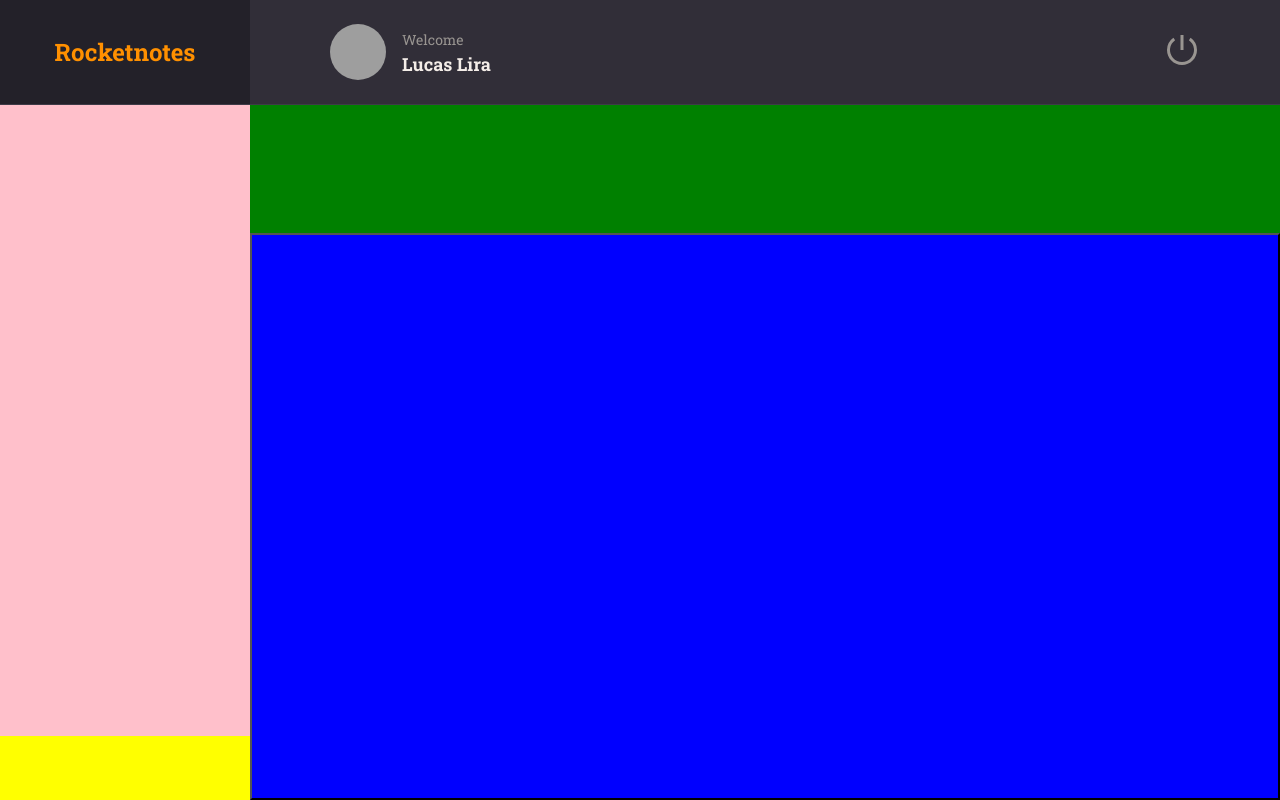
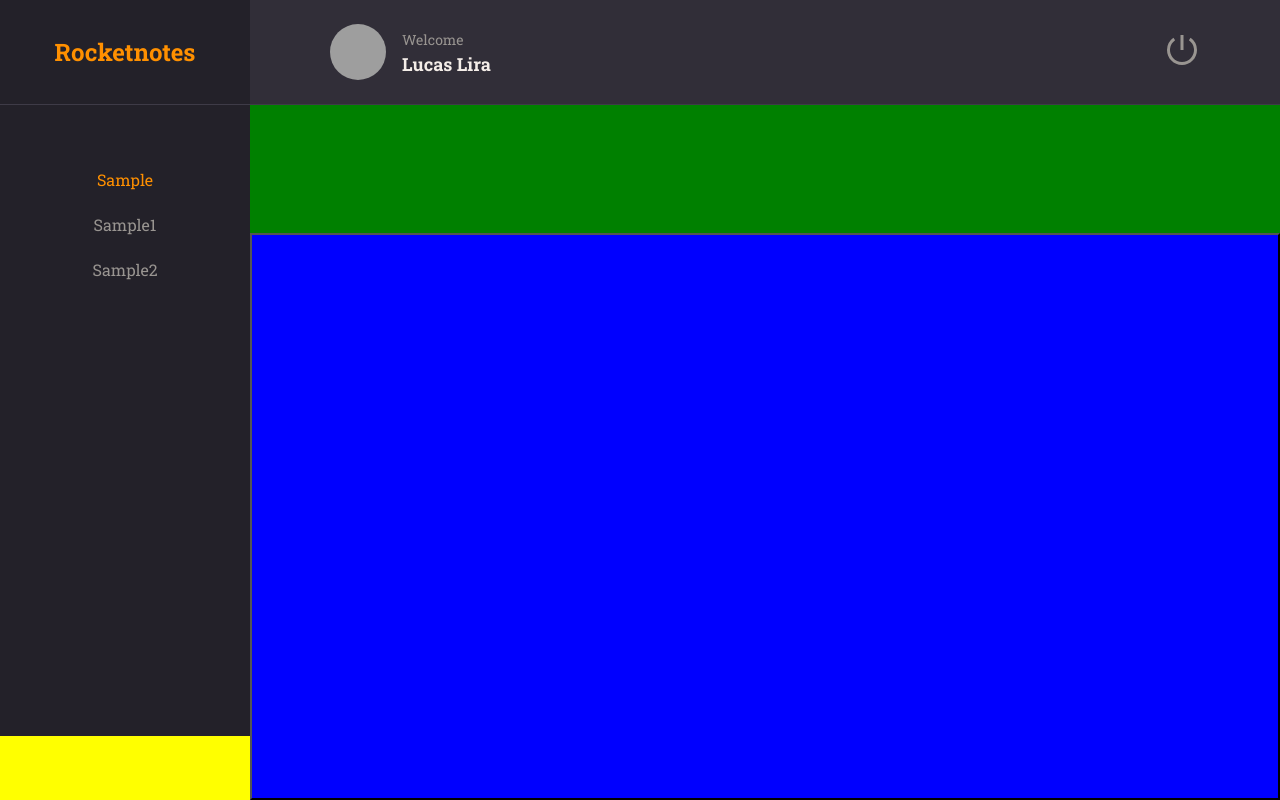
Before and after one commit to lucaslirah/Rocketsnotes, a React (Vite) app: page / in a window 1280 px wide. Built offline with nearby package versions, Linux system fonts and the light colour scheme; grey boxes are pictures that could not be loaded.

Commit message:
menu list and logic to active mode

```diff
--- a/src/components/ButtonText/index.jsx
+++ b/src/components/ButtonText/index.jsx
@@ -1,8 +1,8 @@
 import { Container } from './styles'
 
-export function ButtonText({ title, ...rest }){
+export function ButtonText({ title, isActive, ...rest }){
     return(
-        <Container type='button' {...rest}>
+        <Container type='button' $isactive={isActive} {...rest}>
             {title}
         </Container>
     )
--- a/src/components/ButtonText/styles.js
+++ b/src/components/ButtonText/styles.js
@@ -5,5 +5,5 @@
     background: none;
 
     font-size: 16px;
-    color: ${({ theme }) => theme.COLORS.ORANGE};
+    color: ${({ theme, $isactive }) => $isactive ? theme.COLORS.ORANGE : theme.COLORS.GRAY_100};
 `
--- a/src/pages/Home/index.jsx
+++ b/src/pages/Home/index.jsx
@@ -1,5 +1,6 @@
 import { Container, Brand, Search, Menu, NewNote, Content } from './styles'
 import { Header } from '../../components/Header'
+import { ButtonText } from '../../components/ButtonText'
 
 export function Home(){
     return(
@@ -11,6 +12,15 @@
             <Header/>
 
             <Menu>
+                <li>
+                    <ButtonText title="Sample" $isactive/>
+                </li>
+                <li>
+                    <ButtonText title="Sample1"/>
+                </li>
+                <li>
+                    <ButtonText title="Sample2"/>
+                </li>
             </Menu>
 
             <Search>
--- a/src/pages/Home/styles.js
+++ b/src/pages/Home/styles.js
@@ -38,7 +38,15 @@
 `
 export const Menu = styled.ul`
     grid-area: menu;
-    background: pink;
+
+    background: ${({ theme }) => theme.COLORS.BACKGROUND_900};
+    padding-top: 64px;
+
+    text-align: center;
+
+    >li{
+        margin-bottom: 24px;
+    }
 `
 export const NewNote = styled.div`
     grid-area: newnote;
```
